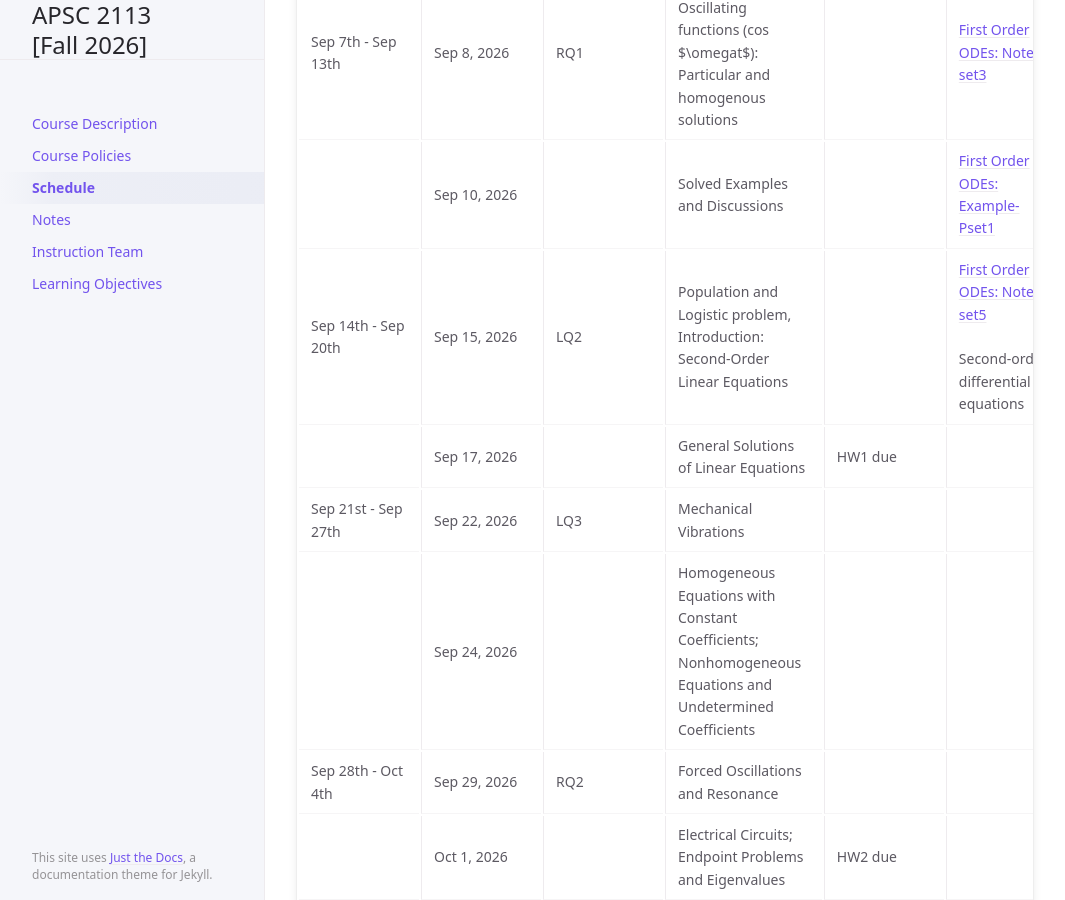
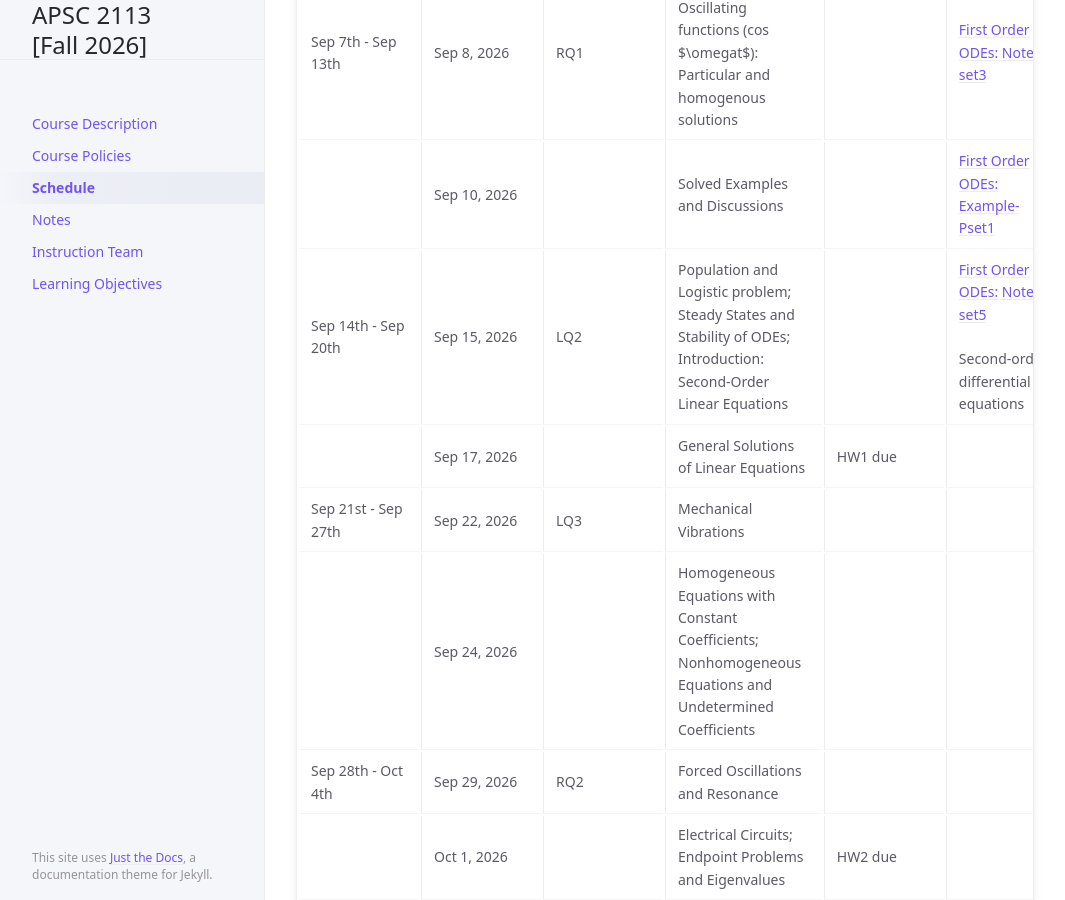
Before and after one commit to gwu-apsc2113/fall2026, a Jekyll site: the page built from docs/Schedule/index.md, in a window 1280 px wide and 900 px high, scrolled down 1025 px. Shown: the whole window, without its empty margins (107-1172 px from the left). Built offline with Jekyll 4.4.1, drawn with Linux system fonts in a browser that asks for light colours; cached includes are drawn as plain includes.

Commit message:
Commit-2  09/17/2026

```diff
--- a/docs/Schedule/index.md
+++ b/docs/Schedule/index.md
@@ -22,7 +22,7 @@ The course schedule posted below is subject to change during the semester.
 |  | Sep 3, 2026 |  | Response to Exponential functions: Particular and homogenous solutions |  | [First Order ODEs: Notes-set2](/fall2026/docs/Notes/) |
 | Sep 7th - Sep 13th | Sep 8, 2026 | RQ1 | Response to Oscillating functions (cos $\omegat$): Particular and homogenous solutions |  | [First Order ODEs: Notes-set3](/fall2026/docs/Notes/) |
 |  | Sep 10, 2026 |  | Solved Examples and Discussions |  | [First Order ODEs: Example-Pset1](/fall2026/docs/Notes/) |
-| Sep 14th - Sep 20th | Sep 15, 2026 | LQ2 | Population and Logistic problem, Introduction: Second-Order Linear Equations | | [First Order ODEs: Notes-set5](/fall2026/docs/Notes/) <br><br> Second-order differential equations |
+| Sep 14th - Sep 20th | Sep 15, 2026 | LQ2 | Population and Logistic problem; Steady States and Stability of ODEs; Introduction: Second-Order Linear Equations | | [First Order ODEs: Notes-set5](/fall2026/docs/Notes/) <br><br> Second-order differential equations |
 |  | Sep 17, 2026 |  | General Solutions of Linear Equations | HW1 due |  |
 | Sep 21st - Sep 27th | Sep 22, 2026 | LQ3 | Mechanical Vibrations |  |  |
 |  | Sep 24, 2026 |  | Homogeneous Equations with Constant Coefficients; Nonhomogeneous Equations and Undetermined Coefficients |  |  |
```
Also changed, not shown: docs/Notes/index.md (+16 -7 lines), 3 other files.
